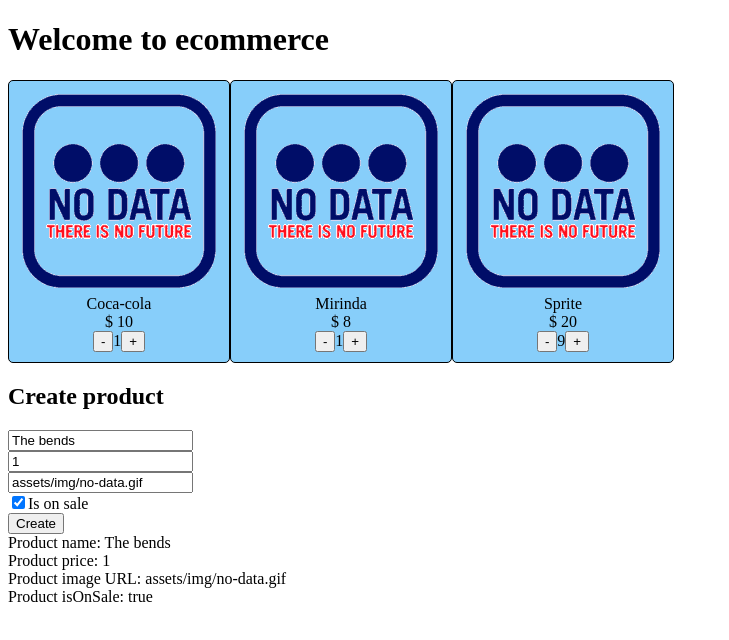
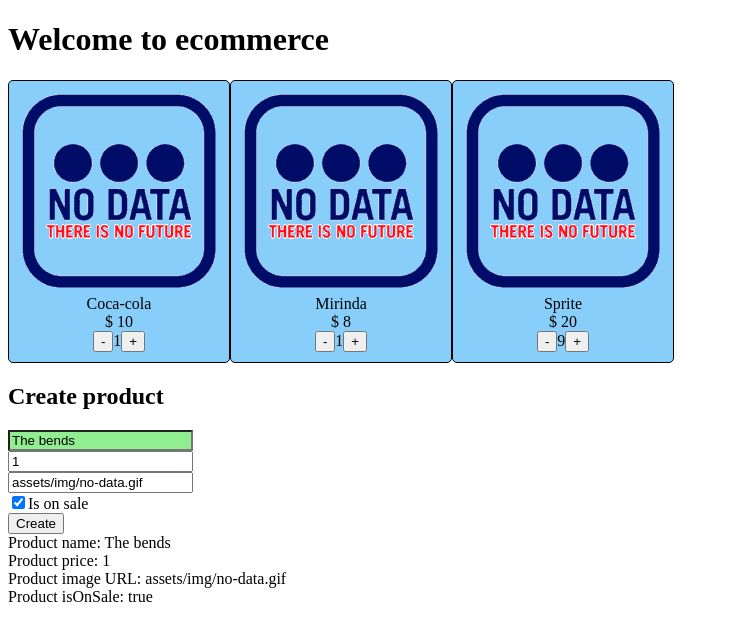
Before and after one commit to victor-arana/ecommerce, an Angular app: page / in a window 1280 px wide. Shown: the top 640 px of the page, without its empty margins (0-729 px from the left). Built offline with nearby package versions, Linux system fonts and the light colour scheme.

Commit message:
:sparkles: required, mark all files as required

```diff
--- a/src/app/create-product/create-product.component.css
+++ b/src/app/create-product/create-product.component.css
@@ -0,0 +1,17 @@
+.product-name .ng-valid,
+.product-name .ng-prinstine,
+.product-name .ng-untouched{
+    background-color: lightgreen;
+}
+
+.product-name .ng-dirty{
+    background-color: lightsteelblue;
+}
+
+.product-name .ng-touched{
+    background-color: powderblue;
+}
+
+.product-name .ng-invalid{
+    background-color: red;
+}
--- a/src/app/create-product/create-product.component.html
+++ b/src/app/create-product/create-product.component.html
@@ -4,19 +4,23 @@
     <form (ngSubmit)="createProduct()">
         <div class="product-name">
             <input type="text"
+                    required
+                    name="productName"
                     placeholder="Product Name"
-                    name="productName"
                     [(ngModel)]="product.name">
         </div>
         <div class="product-price">
             <input  type="number"
+                    required
                     name="productPrice"
                     placeholder="Product Price"
                     [(ngModel)]="product.price">
         </div>
         <div class="product-image-url">
             <input  type="text"
+                    required
                     name="productImageURL"
+                    pattern="^http(s?)\://[a-zA-Z0-9\-\.]+\.[a-zA-Z]{2,3}(/\S*)?$"
                     placeholder="Product image URL"
                     [(ngModel)]="product.image">
         </div>
```
